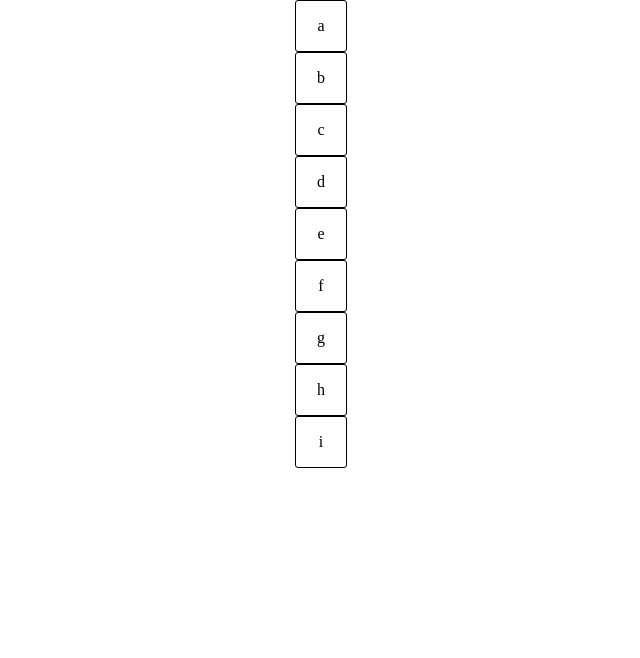
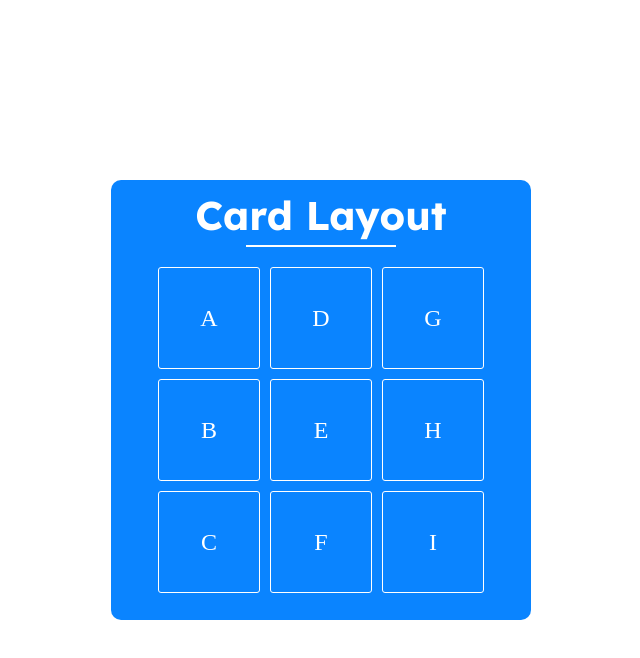
Before and after one commit to BrunoPCB/CSS-projects, a plain HTML site: page Responsive-layouts/Card-layout/index.html in a window 1280 px wide. Shown: the whole page, without its empty margins (319-959 px from the left). Drawn offline with Linux system fonts and the light colour scheme.

Commit message:
Adding card layout styling. Adding readme.md for the card layout project.

```diff
--- a/Responsive-layouts/Card-layout/index.html
+++ b/Responsive-layouts/Card-layout/index.html
@@ -7,16 +7,29 @@
     <title>Document</title>
 </head>
 <body>
+    <div class="title">
+        <h1>Card Layout</h1>
+        <div class="underline"></div>
+    </div>
+
     <div class="container">
+        <div class="line1 line">
             <div class="box1 box">a</div>
             <div class="box2 box">b</div>
             <div class="box3 box">c</div>
+        </div>
+
+        <div class="line2 line">
             <div class="box4 box">d</div>
             <div class="box5 box">e</div>
             <div class="box6 box">f</div>
+        </div>
+
+        <div class="line3 line">
             <div class="box7 box">g</div>
             <div class="box8 box">h</div>
             <div class="box9 box">i</div>
         </div>
+    </div>
 </body>
 </html>
--- a/Responsive-layouts/Card-layout/style.css
+++ b/Responsive-layouts/Card-layout/style.css
@@ -1,11 +1,96 @@
+@import url('https://fonts.googleapis.com/css2?family=Kaushan+Script&family=Lexend+Deca:wght@100..900&family=Outfit:wght@100..900&display=swap');
+
+:root{
+    --width: 400px;
+    --height: 360px;
+
+    --width-box: 100px;
+    --height-box: 100px;
+
+    --font-size-1: 1.25rem;
+    --font-size: 1.5rem;
+    --font-size-hover: 3rem;
+}
+
 *{
     margin: 0;
     padding: 0;
 }
 
+
+body{
+    height: 100vh;
+    width: 100vw;
+
+    display: flex;
+    flex-direction: column;
+
+    justify-content: center;
+    align-items: center;
+
+}
+
+.title{
+    width: var(--width);
+    height: 50px;
+
+    border: solid 0px;
+    border-radius: 10px 10px 0 0;
+    border-bottom: 0;
+
+    padding: 10px;
+
+    background-color: rgb(10, 132, 255);
+
+    text-align: center;
+    color: white;
+
+    font-family: "Lexend Deca";
+    font-size: var(--font-size-1);
+}
+
+.underline{
+    width: 150px;
+    height: 2px;
+    background-color: white;
+
+    margin: auto;
+    margin-top: 5px;
+}
+
+.container{
+    height: var(--height);
+    width: var(--width);
+    padding: 10px;
+    padding-top: 0;
+
+    display: flex;
+    flex-direction: row;
+
+    justify-content: center;
+    align-items: center;
+    gap: 10px;
+
+    border: solid 0px #f00;
+    border-radius: 0 0 10px 10px;
+    border-top: 0px;
+
+    background-color: rgb(10, 132, 255);
+
+    text-align: center;
+    color: white;
+}
+
+[class ^="line"]
+{
+    display: flex;
+    flex-direction: column;
+    gap: 10px;
+}
+
 .box{
-    width: 50px;
-    height: 50px;
+    height: var(--height-box);
+    width: var(--width-box);
 
     border: solid 1px;
     border-radius: 3px;
@@ -15,4 +100,15 @@
     align-items: center;
 
     margin: auto;
+
+    text-transform: uppercase;
+    font-size: var(--font-size);
+
+    transition: all .5s linear;
+
+    cursor: pointer;
+
+    &:hover{
+        font-size: var(--font-size-hover);
+    }
 }
```
Also changed, not shown: 1 other file. Lines whose indentation alone changed are shown as unchanged.
